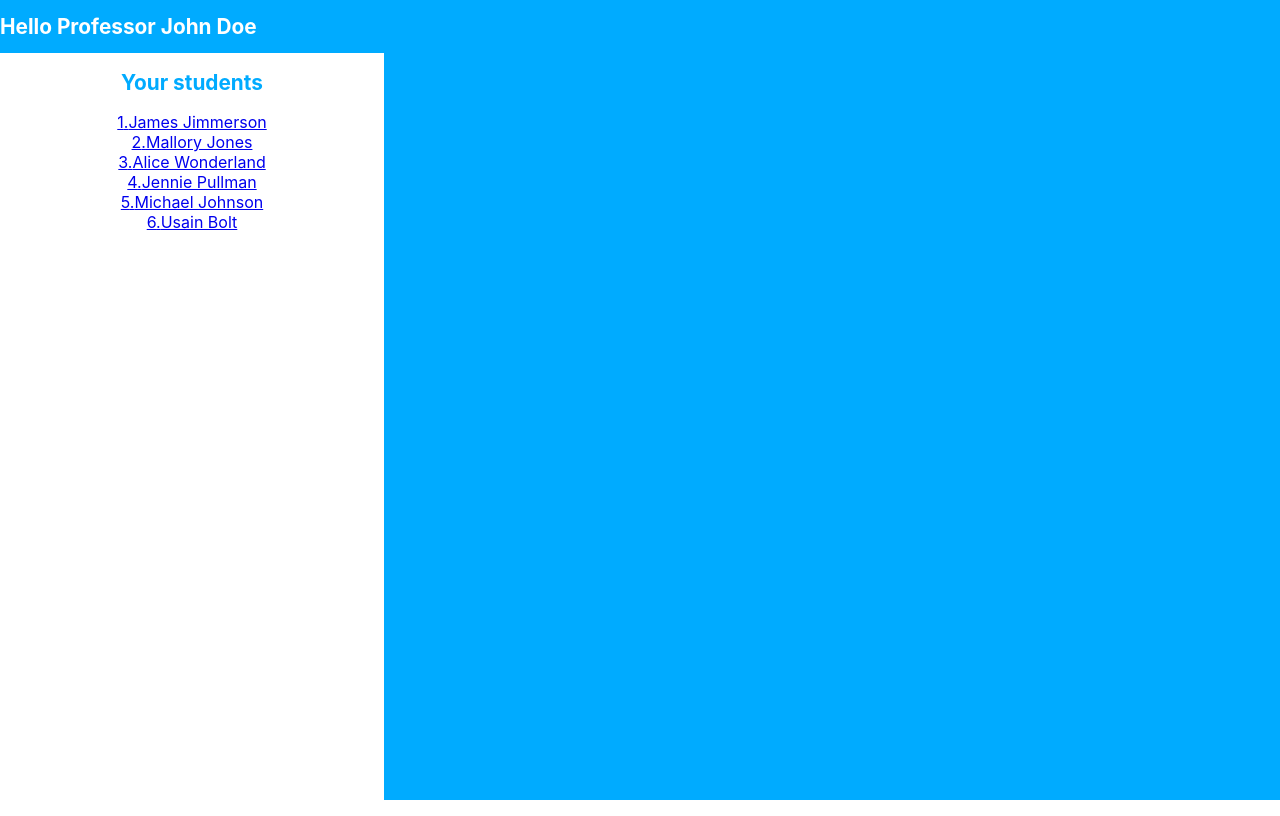
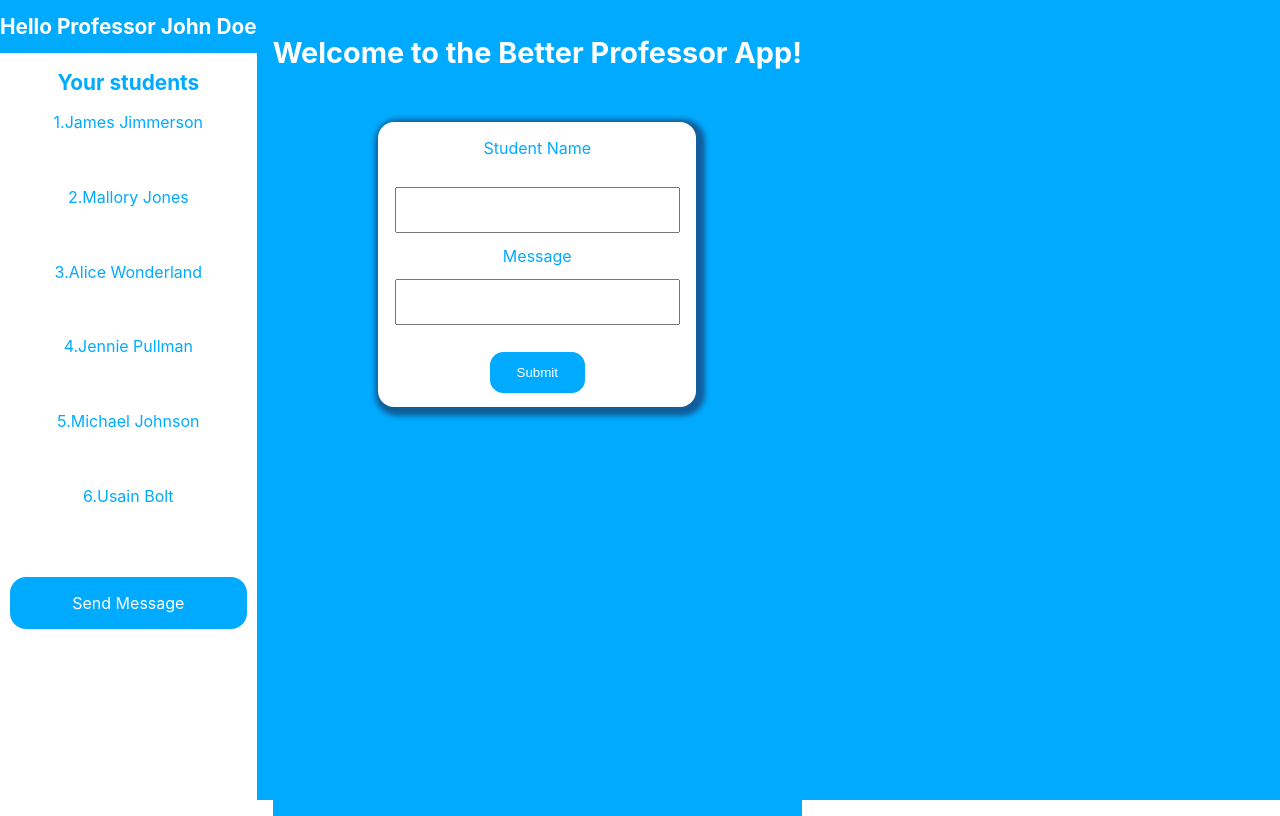
Before and after one commit to better-professor/frontend, a React (Create React App) app: page /protected/MessagingForm in a window 1280 px wide. Built offline with nearby package versions, Linux system fonts and the light colour scheme; sample sign-in values are in the browser's storage.

Commit message:
styled Messagingform
Co-authored-by: Carlos de Santiago  thiscarlos@gmail.com

```diff
--- a/src/App.css
+++ b/src/App.css
@@ -22,5 +22,18 @@
 }
 
 .studentsNav{
+  margin: 0.5em;
+  text-decoration: none;
+  color: #00abff;
+}
+
+.send-button {
+  background-color: #00abff;
+  color: white;
   margin: 1em;
+  padding: 1em;
+  width: 80%;
+  border: none;
+  border-radius: 1em;
+  text-decoration: none;
 }
--- a/src/App.js
+++ b/src/App.js
@@ -8,6 +8,20 @@ import LoginForm from './components/LoginForm';
 import StudentList from './components/StudentList';
 import PrivateRoute from "./components/PrivateRoute"
 import Student from './components/Student';
+import MessagingForm from './components/MessagingForm';
+import styled from "styled-components";
+
+const StyledDiv = styled.div`
+  background-color:#00abff;
+  /* #00abff; */
+  display: flex;
+  /* flex-direction: column; */
+  /* justify-content: space-between; */
+  align-items: flex-start;
+  height: 100vh;
+  width: 100vw;
+`;
+
 
 
 function App() {
@@ -16,8 +30,11 @@ function App() {
       <div className="App">
         <Route path="/RegisterForm" component={RegisterForm}/>
         <Route exact path="/LoginForm" component={LoginForm} />
+        <StyledDiv>
         <PrivateRoute  path="/protected" component={StudentList}/>
-        <Route path="protected/Student/:id" component={Student}/>
+        <Route path="/protected/Student/:id" component={Student}/>
+        <Route path="/protected/MessagingForm" component={MessagingForm}/>
+        </StyledDiv>
       </div>
     </Router>
   );
@@ -27,3 +44,13 @@ export default App;
 
 // Need to:
 // - install Axios
+
+// - Talk to Laura and Matt about data structure, can they join data or should we
+// have array of deadlines inside and array of students, inside users(professors)
+// - We need an add student form inside StudentList! How will this change our component?
+
+//Discuss:
+// - are Deadlines & Projects components left over from yesterday?
+// - Walk through new routes in app.js
+// initialStudents looks good. Should we just add deadline_name, deadline_date on there?
+//
--- a/src/components/MessagingForm.js
+++ b/src/components/MessagingForm.js
@@ -1,5 +1,62 @@
 import React from "react";
-import axiosWithAuth from "../utils/axiosWithAuth"
+import axiosWithAuth from "../utils/axiosWithAuth";
+import styled from "styled-components";
+
+const StyledDiv = styled.div`
+  background-color: #00abff;
+  display: flex;
+  flex-direction: column;
+  /* justify-content: space-between; */
+  align-items: center;
+  height: 100vh;
+  margin: 1em;
+`;
+
+const StyledForm= styled.form`
+  background-color: white;
+  display: flex;
+  flex-direction: column;
+  justify-content: space-between;
+  align-items: center;
+  margin: 2em;
+  color: #00abff;
+  width: 60%;
+  border-radius: 1em;
+  -moz-box-shadow:    3px 3px 5px 6px #115E9C;
+  -webkit-box-shadow: 3px 3px 5px 6px #115E9C;
+  box-shadow:         3px 3px 5px 6px #115E9C;
+`;
+
+const StyledInput = styled.input`
+    margin: 1em;
+    padding: 1em;
+    width: 80%;
+`;
+
+const StyledButton = styled.button`
+  background-color: #00abff;
+  color: white;
+  margin: 1em;
+  padding: 1em;
+  width: 30%;
+  border: none;
+  border-radius: 1em;
+`;
+
+const StyledLabel = styled.label`
+  margin:1em;
+`;
+
+const StyledH2 = styled.h2`
+  color: white;
+  font-size: 1.3em;
+  margin:0;
+`;
+const StyledH1 = styled.h1`
+  color: white;
+  font-size: 1.8em;
+
+`;
 
 class MessagingForm extends React.Component {
   state = {
@@ -30,25 +87,27 @@ class MessagingForm extends React.Component {
 
   render() {
     return (
-      <>
-        <h1>Welcome to the Better Professor App!</h1>
+      <StyledDiv>
+        <StyledH1>Welcome to the Better Professor App!</StyledH1>
 
-        <form onSubmit={this.login}>
-          <input
+        <StyledForm onSubmit={this.login}>
+          <StyledLabel>Student Name</StyledLabel>
+          <StyledInput
             type="text"
             name="studentname"
             value={this.state.message.studentName}
             onChange={this.handleChange}
           />
-          <input
+          <label>Message</label>
+          <StyledInput
             type="text"
             name="messagetext"
             value={this.state.message.messageText}
             onChange={this.handleChange}
           />
-          <button>Submit</button>
-        </form>
-      </>
+          <StyledButton>Submit</StyledButton>
+        </StyledForm>
+      </StyledDiv>
     );
   }
 };
--- a/src/components/StudentList.js
+++ b/src/components/StudentList.js
@@ -20,6 +20,7 @@ const StyledDiv = styled.div`
   flex-direction: column;
   /* justify-content: space-between; */
   align-items: flex-start;
+  /* width: 100%; */
   height: 100vh;
 `;
 const StyledStudentList = styled.div`
@@ -28,9 +29,14 @@ const StyledStudentList = styled.div`
   flex-direction: column;
   /* justify-content: space-between;  */
   align-items: center;
-  width: 30%;
+  width: 100%;
   height: 100vh;
 `;
+
+const StyledList = styled.div`
+    height:10%;
+`;
+
 const StyledH2 = styled.h2`
   color: #00abff;
   font-size: 1.3em;
@@ -68,12 +74,12 @@ const StudentList = props => {
         <StyledH2>Your students</StyledH2>
         {initialStudents.map(student => {
           return (
-            <div key={student.user_id}>
+            < StyledList key={student.user_id}>
               <NavLink
-                activeClassName="studentsNav"
+                className="studentsNav"
                 activeStyle={{
                   fontWeight: "bold",
-                  color: "red",
+                  color: "blue",
                   margin: "1em"
                 }}
                 to={`/protected/Student/${student.user_id}`}
@@ -81,9 +87,10 @@ const StudentList = props => {
                 {student.user_id}.{student.student_name}
               </NavLink>
               {/* <Student  student={student} /> */}
-            </div>
+            </ StyledList>
           );
         })}
+        <NavLink to="/protected/MessagingForm" className="send-button">Send Message</NavLink>
       </StyledStudentList>
     </StyledDiv>
   );
```
Also changed, not shown: src/components/StudentDeadlines.js (deleted, +0 -34 lines), src/components/StudentProjects.js (deleted, +0 -36 lines).
